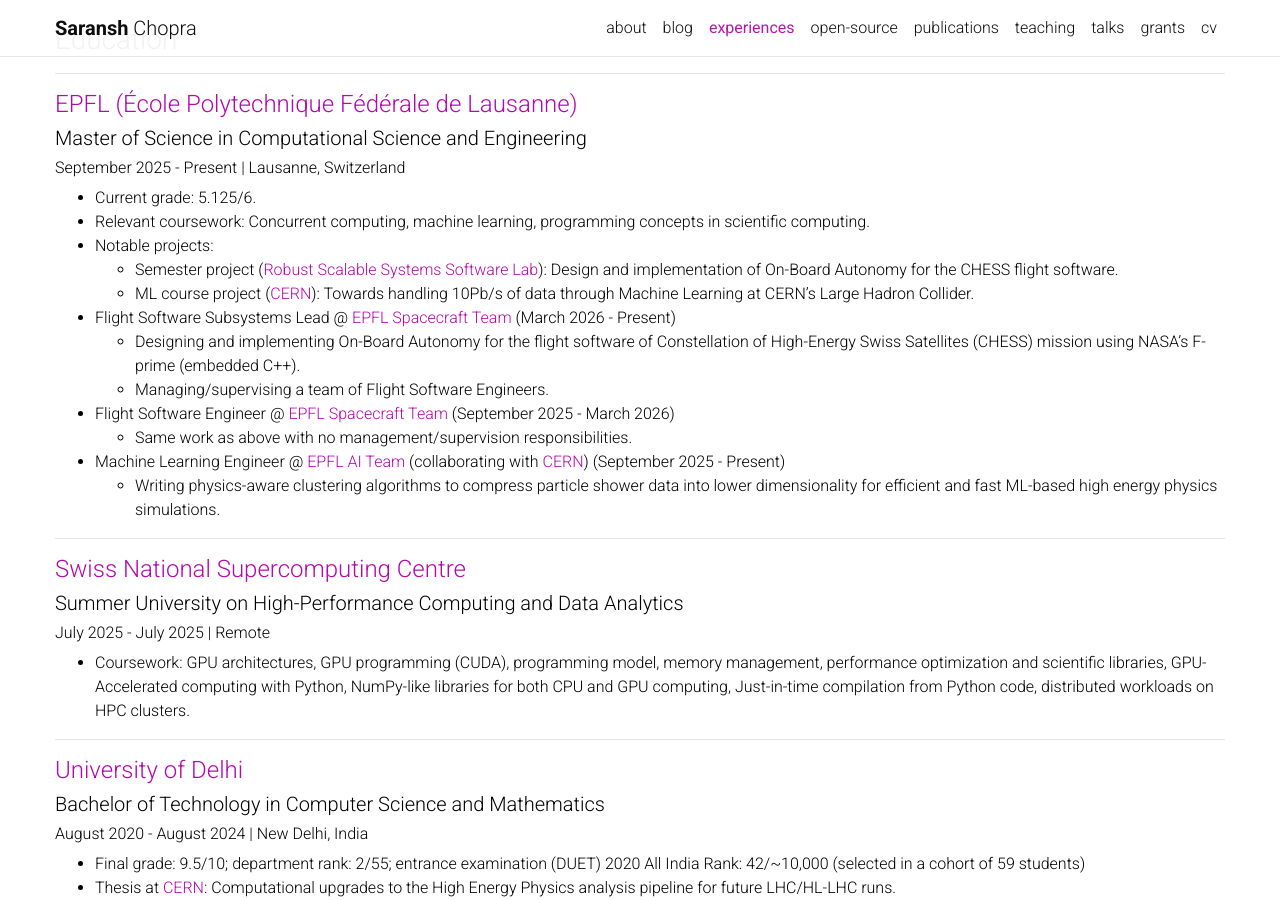
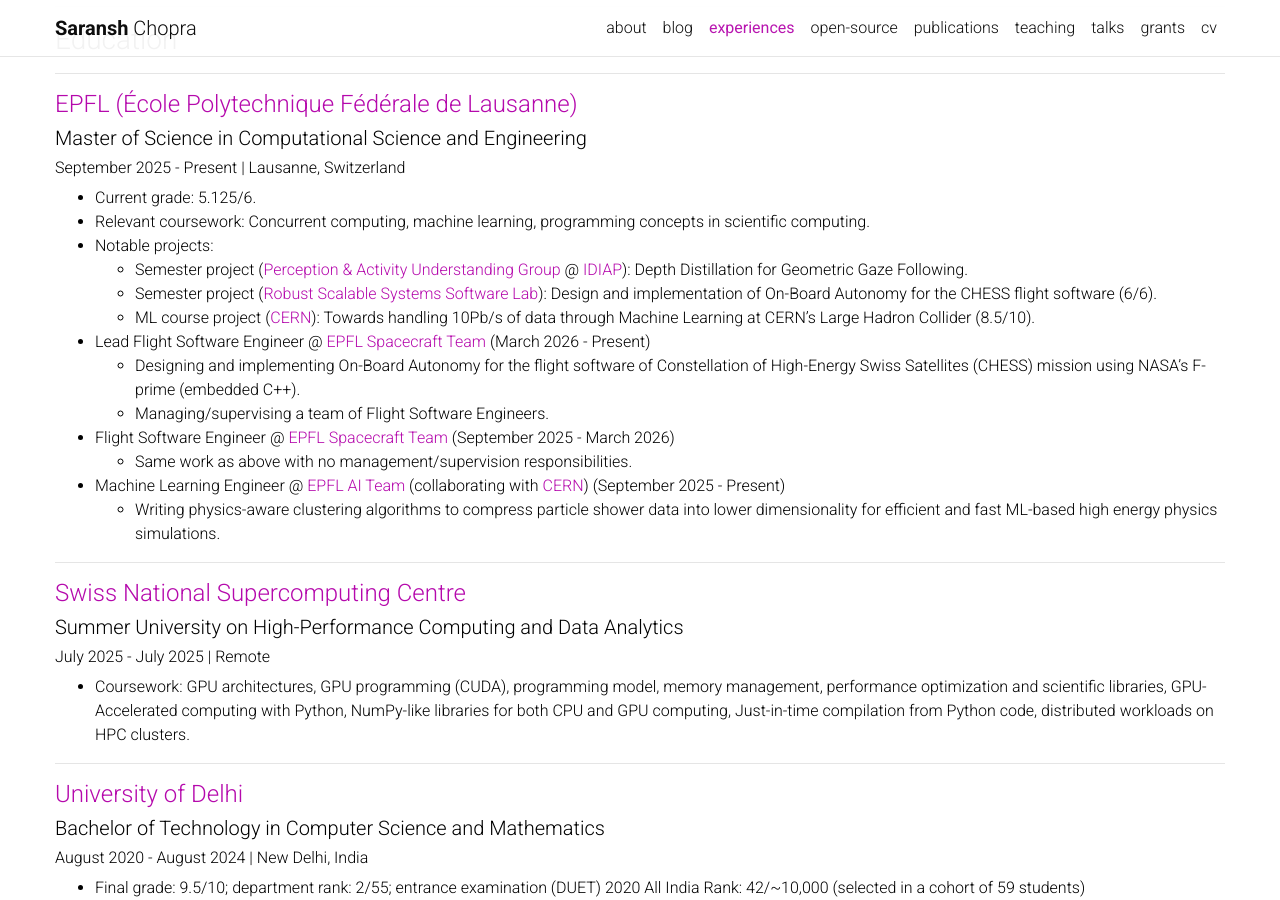
Before and after one commit to Saransh-cpp/Saransh-cpp.github.io, a Jekyll site: the page built from _pages/experiences.md, in a window 1280 px wide and 900 px high, scrolled down 859 px. Built offline with Jekyll 4.4.1, drawn with Linux system fonts in a browser that asks for light colours; comment, search, counter and statistics services are not loaded; a style sheet for code colours, icons or effects is not loaded.

Commit message:
add IDIAP

```diff
--- a/_pages/experiences.md
+++ b/_pages/experiences.md
@@ -54,9 +54,10 @@
 - Current grade: 5.125/6.
 - Relevant coursework: Concurrent computing, machine learning, programming concepts in scientific computing.
 - Notable projects:
-  - Semester project ([Robust Scalable Systems Software Lab](https://rs3lab.github.io){:target="_blank"}): Design and implementation of On-Board Autonomy for the CHESS flight software.
-  - ML course project ([CERN](https://home.cern){:target="_blank"}): Towards handling 10Pb/s of data through Machine Learning at CERN’s Large Hadron Collider.
-- Flight Software Subsystems Lead @ [EPFL Spacecraft Team](https://epflspacecraftteam.ch){:target="_blank"} (March 2026 - Present)
+  - Semester project ([Perception & Activity Understanding Group](https://www.idiap.ch/en/scientific-research/perception-and-activity-understanding/) @ [IDIAP](https://www.idiap.ch/en/)): Depth Distillation for Geometric Gaze Following.
+  - Semester project ([Robust Scalable Systems Software Lab](https://rs3lab.github.io){:target="_blank"}): Design and implementation of On-Board Autonomy for the CHESS flight software (6/6).
+  - ML course project ([CERN](https://home.cern){:target="_blank"}): Towards handling 10Pb/s of data through Machine Learning at CERN’s Large Hadron Collider (8.5/10).
+- Lead Flight Software Engineer @ [EPFL Spacecraft Team](https://epflspacecraftteam.ch){:target="_blank"} (March 2026 - Present)
   - Designing and implementing On-Board Autonomy for the flight software of Constellation of High-Energy Swiss Satellites (CHESS) mission using NASA's F-prime (embedded C++).
   - Managing/supervising a team of Flight Software Engineers.
 - Flight Software Engineer @ [EPFL Spacecraft Team](https://epflspacecraftteam.ch){:target="_blank"} (September 2025 - March 2026)
```
